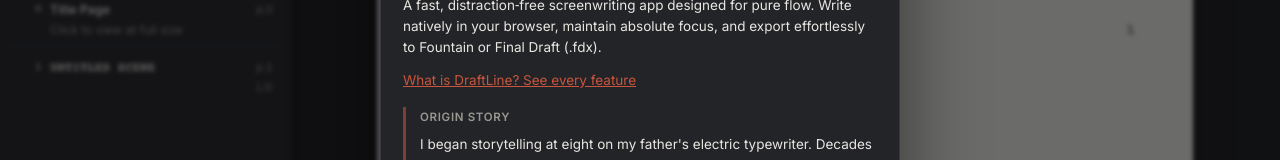
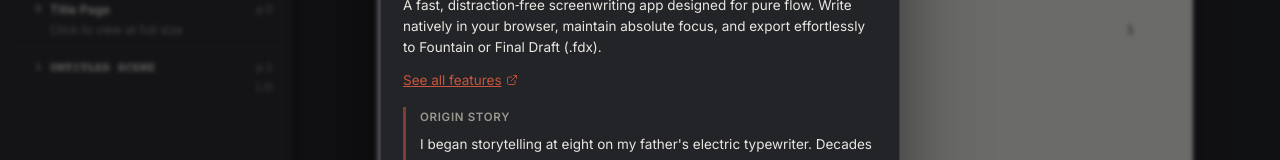
Before and after one commit to nanashi86/DraftLine, a React (Vite) app: page / in a window 1280 px wide. Both pictures are taken after a click on the button 72 px from the left and 25 px from the top of the page. Shown: the part 166-326 px from the top of the page. Built offline with nearby package versions, Linux system fonts and the light colour scheme; a web font is replaced by a local one.

Commit message:
About: 'See all features' link with the external-link icon

```diff
--- a/src/components/HelpModal.css
+++ b/src/components/HelpModal.css
@@ -93,7 +93,7 @@
 .hm-name { font-size: 18px; font-weight: 650; }
 .hm-version { font-size: 12.5px; color: var(--muted); }
 .hm-features { margin-top: -4px; font-size: 13.5px; }
-.hm-features a { color: var(--accent); }
+.hm-features a { color: var(--accent); display: inline-flex; align-items: center; gap: 4px; }
 .hm-facts { margin: 16px 0 0; display: grid; gap: 6px; }
 .hm-facts > div { display: flex; gap: 12px; }
 .hm-facts dt { flex: none; width: 92px; color: var(--muted); }
--- a/src/components/HelpModal.jsx
+++ b/src/components/HelpModal.jsx
@@ -155,7 +155,10 @@ export default function HelpModal({ kind, storage, onClose, tipsFinished = 0, ti
             absolute focus, and export effortlessly to Fountain or Final Draft (.fdx).
           </p>
           <p className="hm-features">
-            <a href={`${import.meta.env.BASE_URL}features/`} target="_blank" rel="noopener">What is DraftLine? See every feature</a>
+            <a href={`${import.meta.env.BASE_URL}features/`} target="_blank" rel="noopener">
+              See all features
+              <ExternalLink size={12} strokeWidth={1.75} aria-hidden />
+            </a>
           </p>
           <section className="hm-origin" aria-labelledby="hm-origin-title">
             <h3 id="hm-origin-title">Origin Story</h3>
```
Also changed, not shown: 2 other files (tests, documents, lock files or other folders).
